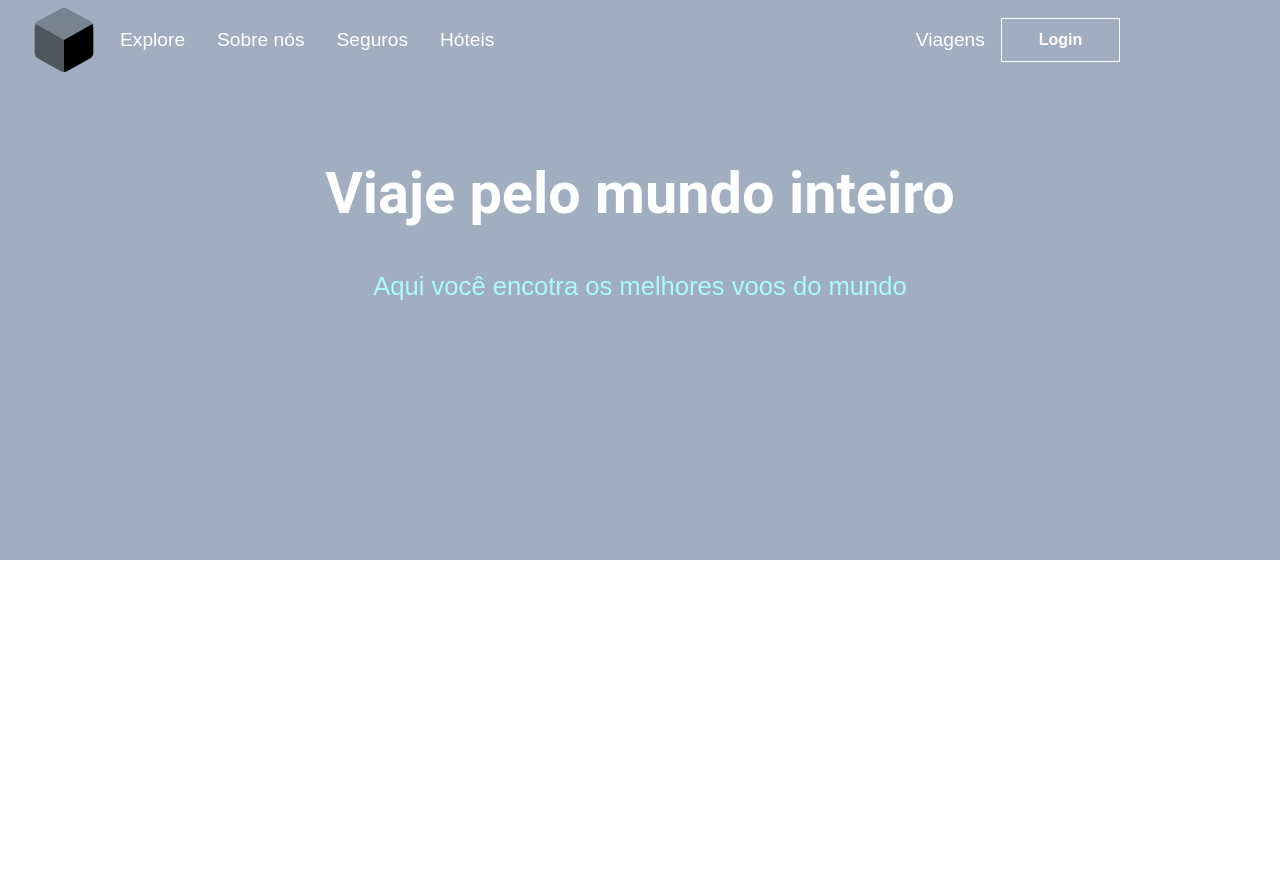
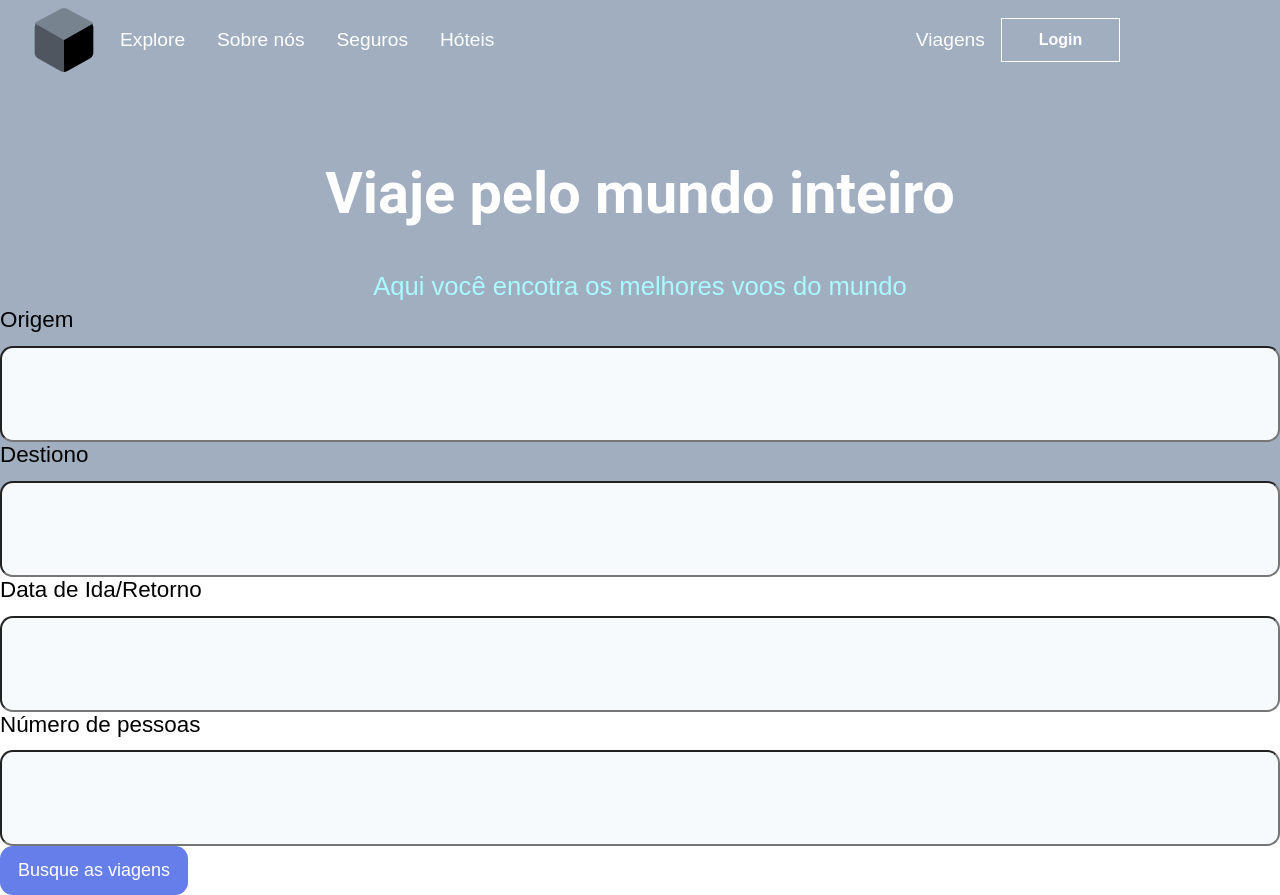
Before and after one commit to codder404/atados-test, a React (Create React App) app: page / in a window 1280 px wide. Before the commit the page ends 800 px from the top, so only its background shows below. Built offline with nearby package versions, Linux system fonts and the light colour scheme.

Commit message:
This commit update hero

```diff
--- a/src/components/Hero/index.js
+++ b/src/components/Hero/index.js
@@ -1,5 +1,7 @@
 import React from 'react';
-import styled from 'styled-components';
+
+import Input from '../Input';
+import { Button } from '../Button';
 
 import * as S from './styles';
 
@@ -14,6 +16,17 @@ const Hero = () => {
          </S.HeaderDescription>
        </S.HeaderContent>
      </S.Header>
+     <S.Main>
+       <S.Form>
+         <S.FormGroup>
+           <Input name="origem" label="Origem"/>
+           <Input name="destino" label="Destiono" />
+           <Input name="date" label="Data de Ida/Retorno" />
+           <Input name="pessoas" label="Número de pessoas" />
+         </S.FormGroup>
+         <Button type="submit" primary big fontBig>Busque as viagens</Button>
+       </S.Form>
+     </S.Main>
     </S.Container>
   )
 }
--- a/src/components/Hero/styles.js
+++ b/src/components/Hero/styles.js
@@ -36,3 +36,9 @@ export const HeaderDescription = styled.p`
   margin-top: 2.4rem;
   color: #AAFAFF;
 `;
+
+export const Main = styled.main``;
+
+export const Form = styled.form``;
+
+export const FormGroup = styled.div``;
```
